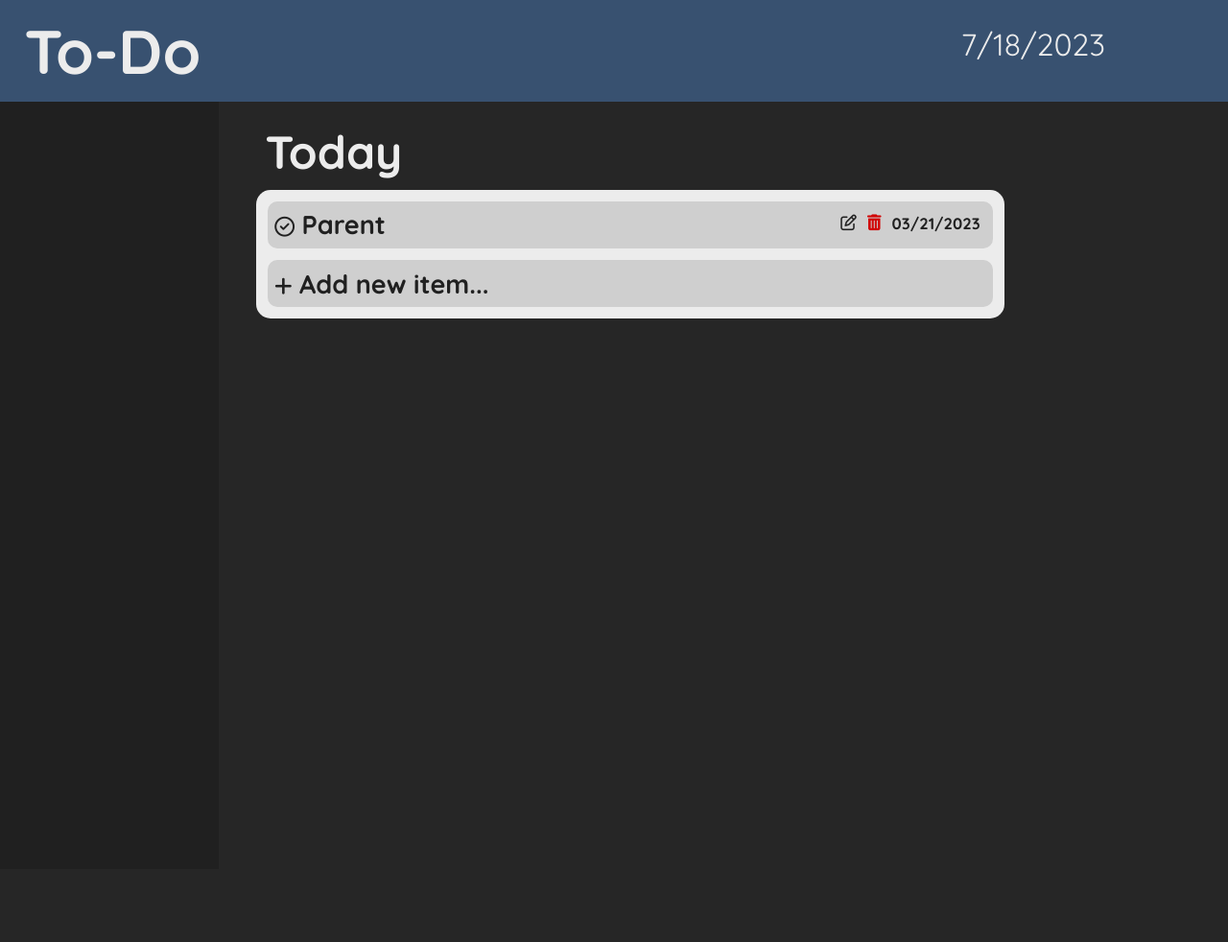
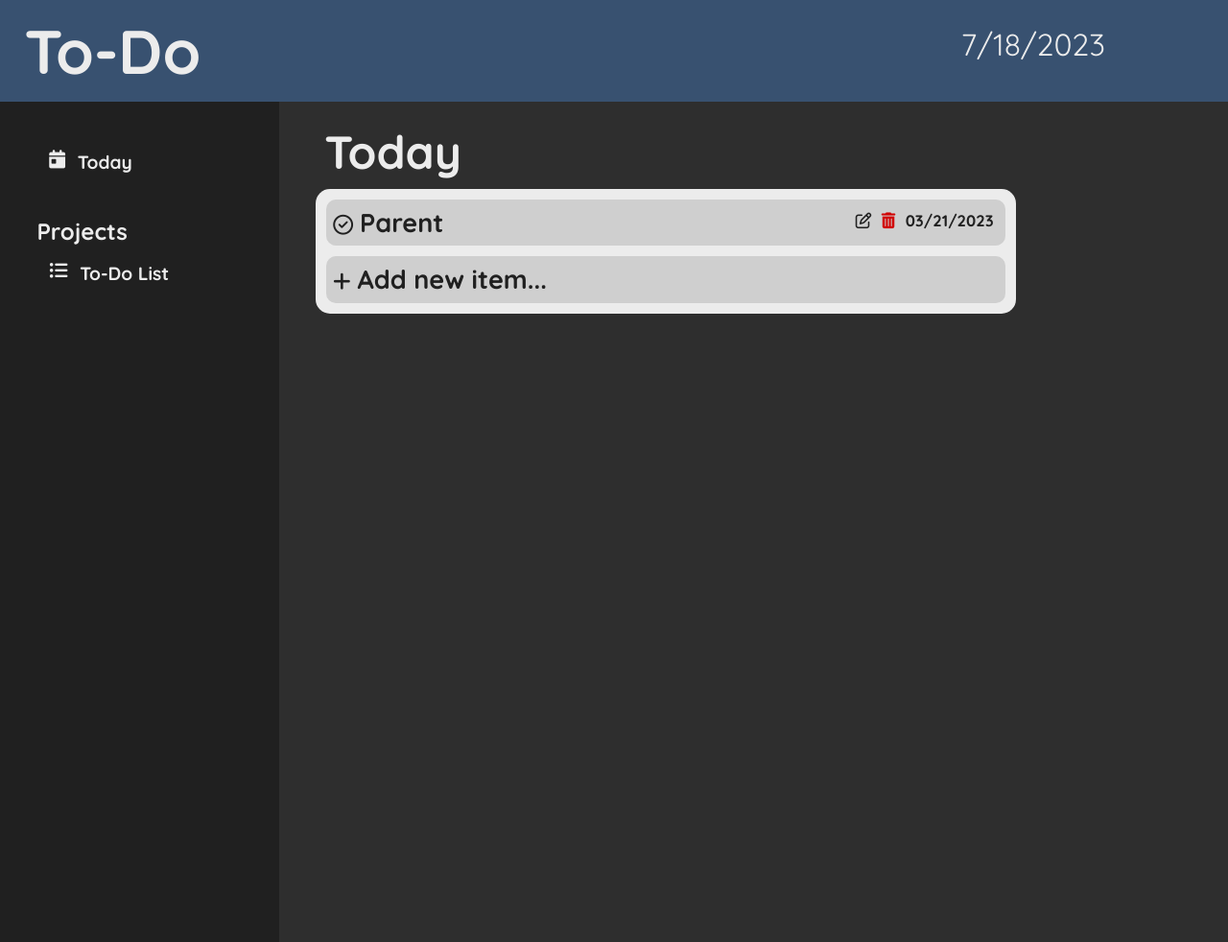
Before and after one commit to ZeeshawnH/ToDoList, a website built with webpack: page dist/index.html in a window 1280 px wide. Shown: the whole page at 96% size. Before the commit the page ends 906 px from the top, so only its background shows below. Built offline with nearby package versions, Linux system fonts and the light colour scheme.

Commit message:
working on logic behind project list nav

```diff
--- a/src/Project/ToDo.js
+++ b/src/Project/ToDo.js
@@ -1,17 +1,22 @@
 import { Project } from "./project";
 
-export const ToDo = (() => {
-    /** List of projects */
-    const projects = [];
+export class ToDo {
 
-    projects.push(new Project("Today"));
+    /**
+     * Initializes the list of projects and adds the "Today" project
+     */
+    constructor() {
+        this.projects = [];
+        this.projects.push(new Project("Today"));
+        this.projects.push(new Project("To-Do List"));
+    }
 
     /**
      * Adds project to list of projects
      * @param {String} projectName
      */
-    const addProject = (projectName) => {
-        projects.push(new Project(projectName));
+    addProject(projectName) {
+        this.projects.push(new Project(projectName));
     }
 
     /**
@@ -19,7 +24,12 @@ export const ToDo = (() => {
      * @param {Project} projectName the name of the project to be found
      * @returns the Project instance with the corresponding name
      */
-    const findProject = (projectName) => {
-        return projects.find((project) => project.getName() === projectName);
+    findProject(projectName) {
+        return this.projects.find((project) => project.getName() === projectName);
     }
-})();
+
+    getProjects() {
+        return this.projects;
+    }
+
+};
--- a/src/base.js
+++ b/src/base.js
@@ -1,5 +1,6 @@
 import './style.css';
 import { list, title } from './gui/listUI';
+import { listProject, projectList, today } from './gui/projectListUI';
 
 export const header = () => {
     const header = document.createElement("header");
@@ -17,12 +18,14 @@ export const header = () => {
     return header;
 };
 
-export const sidebar = () => {
+export const sidebar = (ToDo, main) => {
     const sidebar = Object.assign(document.createElement("nav"), {
         id: "sidebar"
     });
 
+    sidebar.appendChild(today());
 
+    sidebar.appendChild(projectList(ToDo));
 
     return sidebar;
 };
--- /dev/null
+++ b/src/gui/projectListUI.js
@@ -0,0 +1,52 @@
+import { Project } from "../Project/project";
+
+export const listProject = (project) => {
+    const element = Object.assign(document.createElement("div"), {
+        className: "project"
+    });
+
+    element.appendChild(Object.assign(document.createElement("i"), {
+        className: "fas fa-list-ul"
+    }))
+    element.appendChild(Object.assign(document.createElement("h4"), {
+        innerText: project.getName(),
+        className: "list-project-title"
+    }));
+
+    return element;
+}
+
+export const projectList = (ToDo) => {
+    const list = Object.assign(document.createElement("div"), {
+        className: "project-list"
+    });
+
+    const title = Object.assign(document.createElement("h4"), {
+        className: "list-title",
+        innerText: "Projects"
+    });
+    list.appendChild(title);
+
+
+    for (let i = 1; i < ToDo.getProjects().length; i++) {
+        list.appendChild(listProject(ToDo.getProjects()[i]));
+    }
+
+    return list;
+}
+
+export const today = () => {
+    const today = Object.assign(document.createElement("div"), {
+        className: "project"
+    });
+
+    today.appendChild(Object.assign(document.createElement("i"), {
+        className: "fas fa-calendar-day"
+    }))
+    today.appendChild(Object.assign(document.createElement("h4"), {
+        innerText: "Today",
+        className: "list-project-title"
+    }));
+
+    return today;
+}
--- a/src/index.js
+++ b/src/index.js
@@ -1,12 +1,14 @@
 import {header, sidebar, main} from './base.js';
+import { ToDo } from './Project/ToDo.js';
+
+const manager = new ToDo();
 
 const content = Object.assign(document.createElement("div"), {
     id: "content"
 });
 
 document.body.appendChild(header());
-// content.appendChild(header());
-content.appendChild(sidebar());
+content.appendChild(sidebar(manager));
 
 content.appendChild(main());
 
--- a/src/style.css
+++ b/src/style.css
@@ -6,7 +6,7 @@
 }
 
 :root {
-    --background: #262626;
+    --background: #2e2e2e;
     --dark-background: #202020;
     --secondary-color: #385170;
     --blue: #9fd3c7;
@@ -58,6 +58,40 @@ header {
     height: 100%;
     width: 300px;
     background-color: #202020;
+    display: flex;
+    flex-direction: column;
+    position: relative;
+    padding: 3%;
+}
+
+.project {
+    width: 100%;
+    height: fit-content;
+    text-align: left;
+    display: flex;
+    padding: 3%;
+    border-radius: 10px;
+}
+
+.project:hover {
+    background-color: var(--background);
+    cursor: pointer;
+}
+
+.project * {
+    font-size: 1.2em;
+    margin: 0;
+    padding: 3%;
+}
+
+.project-list {
+    display: flex;
+    flex-direction: column;
+}
+
+.list-title {
+    font-size: 1.5em;
+    margin-bottom: 2%;
 }
 
 #main {
```
Also changed, not shown: dist/main.js.
